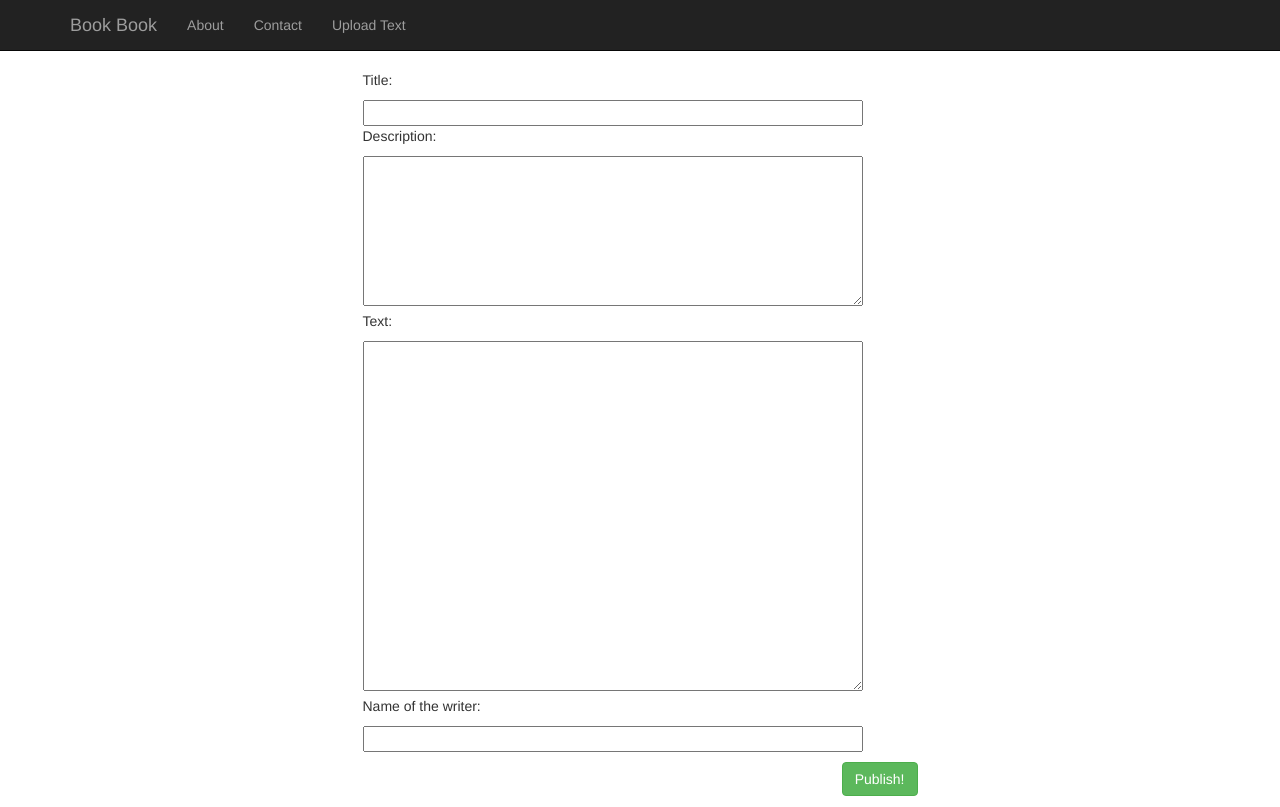
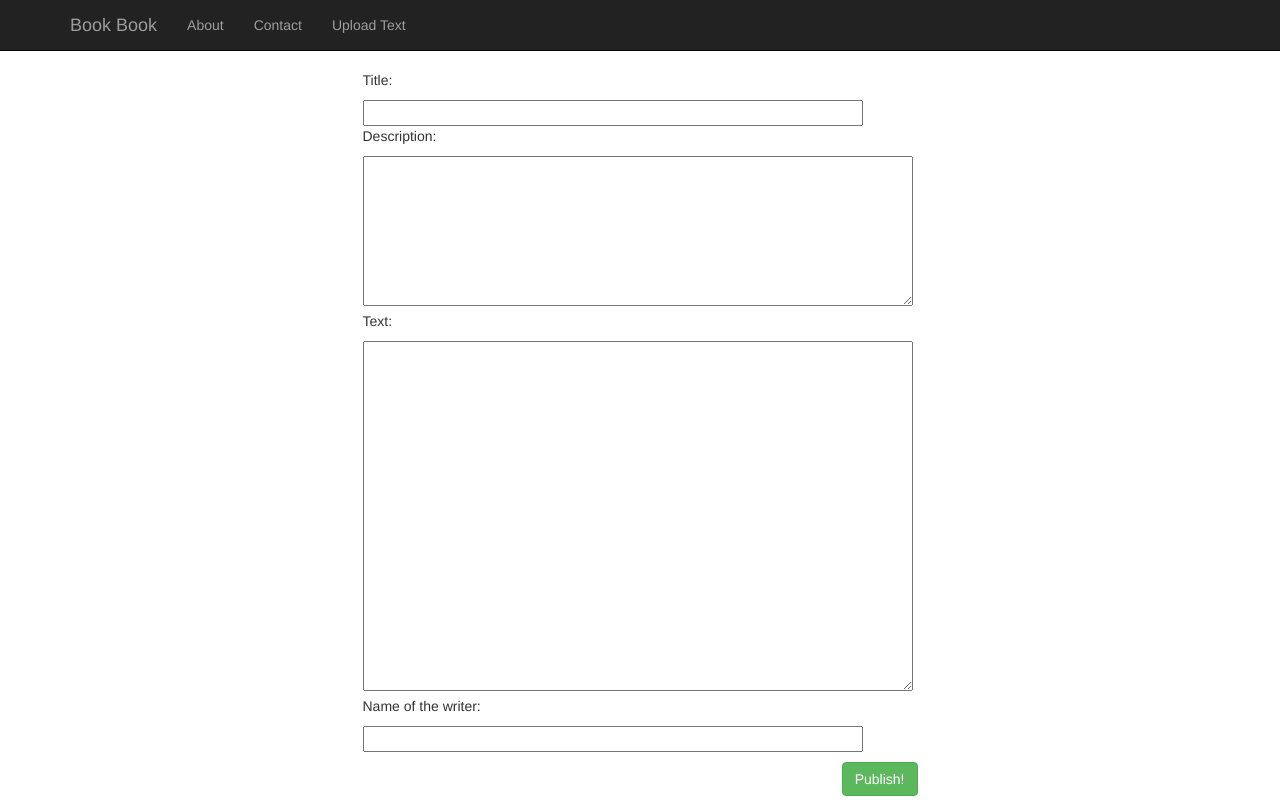
Before and after one commit to Russell616/bookbook, a PHP site: page /upload.php in a window 1280 px wide. Run offline with PHP 8.4, Linux system fonts and the light colour scheme.

Commit message:
pequenos detalhes

```diff
--- a/front_end/upload.php
+++ b/front_end/upload.php
@@ -33,7 +33,7 @@
     padding-top:0;
     padding-bottom:0.4em;
     padding-right: 0.4em;
-    width: 500px  !important;
+    width: 550px  !important;
     height: 150px  !important;
 }
     textarea.lessWideInput{
@@ -42,12 +42,9 @@
     padding-top:0;
     padding-bottom:0.4em;
     padding-right: 0.4em;
-    width: 500px  !important;
+    width: 550px  !important;
     height: 350px  !important;
 }
-    .direita{
-    	right: 5px;
-    }
 
 </style>
 
```
